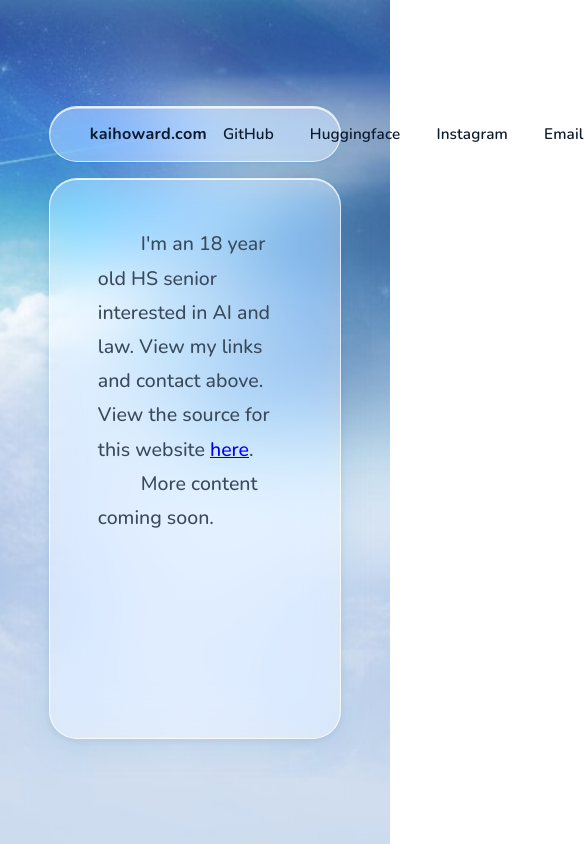
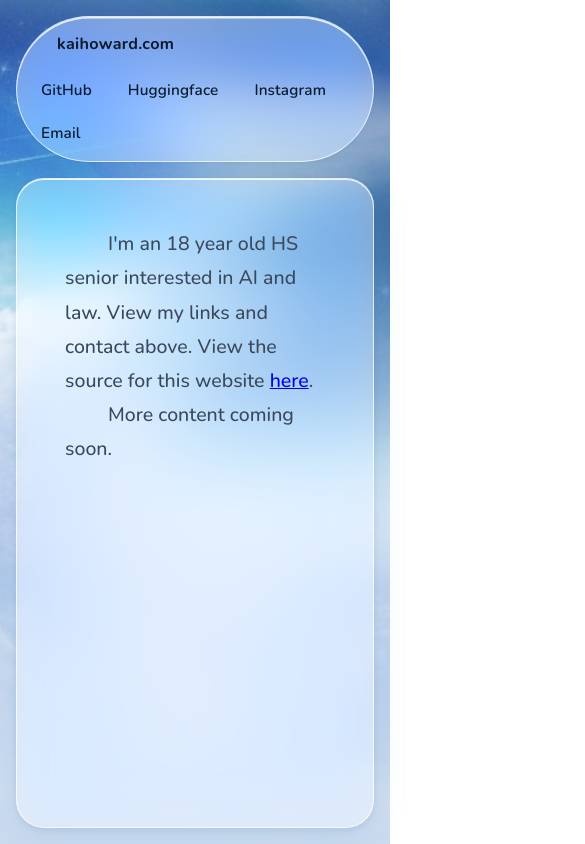
Before and after one commit to pikalover6/kaihoward, a React (Vite) app: page / in a window 390 px wide. Shown: the top 844 px of the page, 585 px wide, since content can reach past the window. Built offline with nearby package versions, Linux system fonts and the light colour scheme.

Commit message:
Refactor CSS for mobile responsiveness and padding
Adjusted padding for .page and added mobile styles for layout, navbar, and card elements.

```diff
--- a/src/App.css
+++ b/src/App.css
@@ -4,7 +4,7 @@
   display: flex;
   align-items: center;
   justify-content: center;
-  padding: 24px;
+  padding: 16px;
   box-sizing: border-box;
 }
 
@@ -15,6 +15,56 @@
   display: flex;
   flex-direction: column;
   gap: 16px;
+}
+
+/* -- Mobile -- */
+@media (max-width: 640px) {
+  .page {
+    align-items: flex-start;
+    padding: 16px;
+  }
+
+  .layout {
+    width: 100%;
+    height: auto;
+    min-height: calc(100svh - 32px);
+  }
+
+  .navbar {
+    border-radius: 20px;
+    padding: 10px 12px;
+    flex-wrap: wrap;
+    gap: 8px;
+  }
+
+  .nav-brand {
+    padding: 4px 0 4px 8px;
+    font-size: 0.9rem;
+  }
+
+  .nav-right {
+    padding-right: 0;
+    gap: 2px;
+    flex-wrap: wrap;
+  }
+
+  .nav-link {
+    padding: 6px 10px;
+    font-size: 0.8rem;
+  }
+
+  .card {
+    border-radius: 20px;
+    padding: 24px 20px;
+  }
+
+  .card-bio {
+    font-size: 1rem;
+  }
+
+  .indent {
+    width: 1.5em;
+  }
 }
 
 /* -- Slim navbar bar -- */
```
